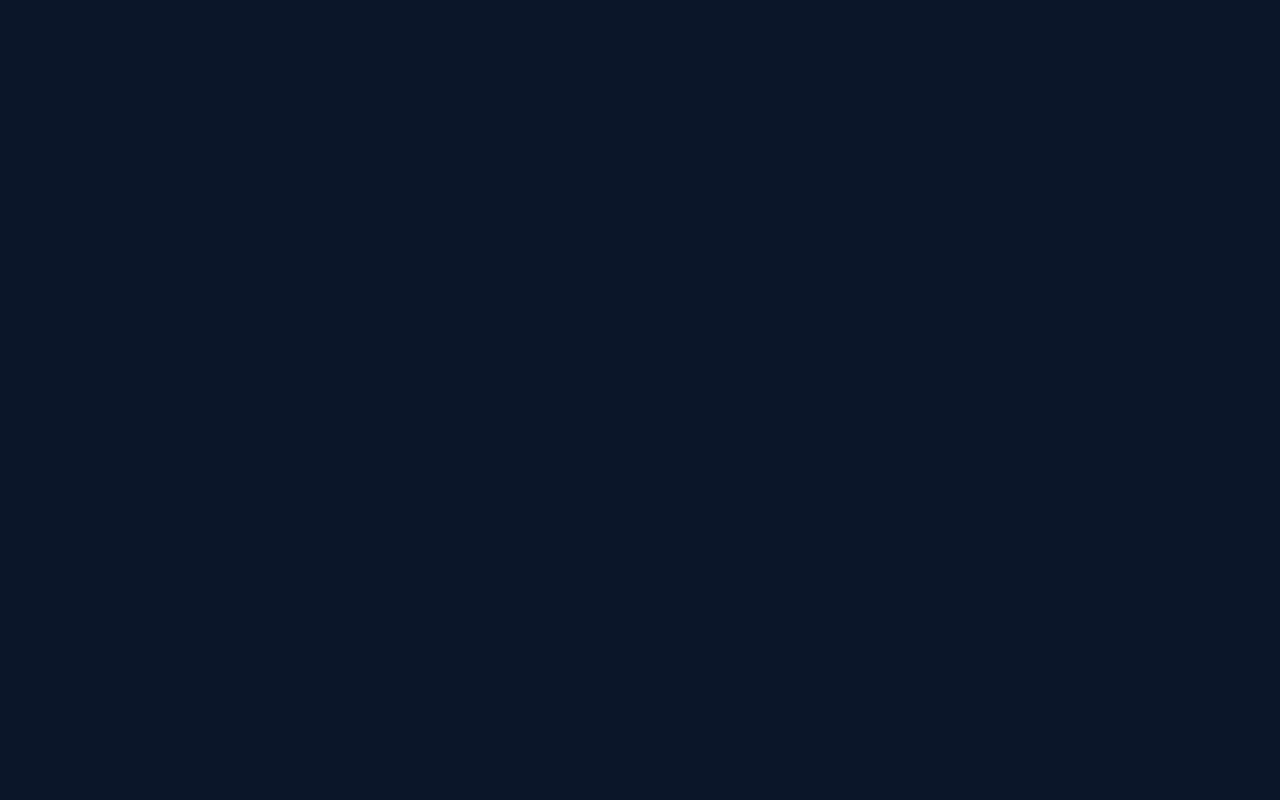
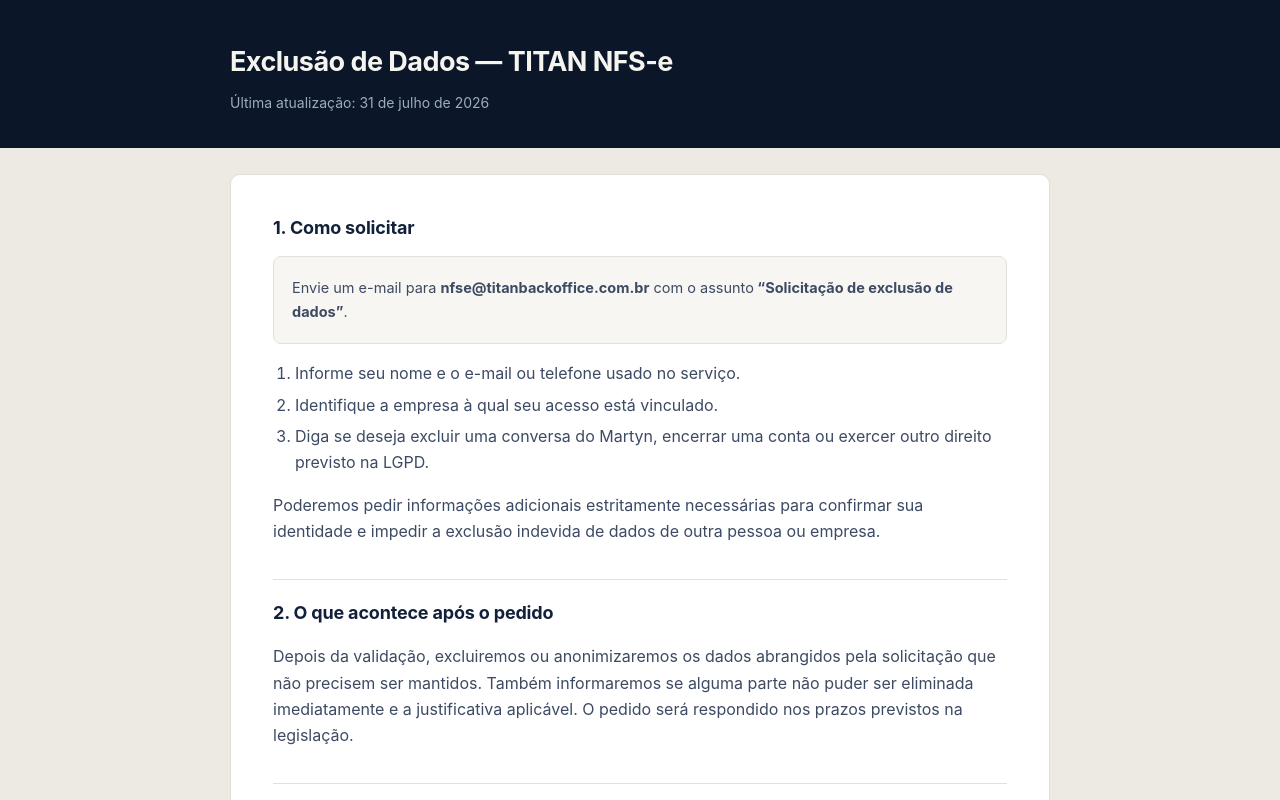
Before and after one commit to m50576963000106-boop/titan-nfse-site, a Next.js app: page /exclusao-de-dados in a window 1280 px wide. Before the commit this address had no page. Built offline with nearby package versions, Linux system fonts and the light colour scheme.

Commit message:
feat: publicar rotas legais no dominio oficial

```diff
--- /dev/null
+++ b/app/exclusao-de-dados/page.tsx
@@ -0,0 +1,84 @@
+import type { Metadata } from "next";
+import Link from "next/link";
+
+export const metadata: Metadata = {
+  title: "Exclusão de Dados — TITAN NFS-e",
+  description:
+    "Instruções para solicitar a exclusão de conta e de dados pessoais tratados pelo TITAN NFS-e e pelo Martyn.",
+  alternates: { canonical: "/exclusao-de-dados" },
+};
+
+const ATUALIZACAO = "31 de julho de 2026";
+
+export default function ExclusaoDeDados() {
+  return (
+    <main className="legal">
+      <header className="legal-head">
+        <div className="legal-in">
+          <h1>Exclusão de Dados — TITAN NFS-e</h1>
+          <p>Última atualização: {ATUALIZACAO}</p>
+        </div>
+      </header>
+
+      <article className="legal-doc">
+        <h2>1. Como solicitar</h2>
+        <div className="legal-box">
+          <p>
+            Envie um e-mail para <b>nfse@titanbackoffice.com.br</b> com o assunto
+            <b> “Solicitação de exclusão de dados”</b>.
+          </p>
+        </div>
+        <ol>
+          <li>Informe seu nome e o e-mail ou telefone usado no serviço.</li>
+          <li>Identifique a empresa à qual seu acesso está vinculado.</li>
+          <li>
+            Diga se deseja excluir uma conversa do Martyn, encerrar uma conta ou exercer
+            outro direito previsto na LGPD.
+          </li>
+        </ol>
+        <p>
+          Poderemos pedir informações adicionais estritamente necessárias para confirmar sua
+          identidade e impedir a exclusão indevida de dados de outra pessoa ou empresa.
+        </p>
+
+        <h2>2. O que acontece após o pedido</h2>
+        <p>
+          Depois da validação, excluiremos ou anonimizaremos os dados abrangidos pela
+          solicitação que não precisem ser mantidos. Também informaremos se alguma parte não
+          puder ser eliminada imediatamente e a justificativa aplicável. O pedido será
+          respondido nos prazos previstos na legislação.
+        </p>
+
+        <h2>3. Dados que podem precisar ser preservados</h2>
+        <p>
+          Documentos fiscais, registros contábeis, comprovantes, trilhas de auditoria, dados
+          necessários à prevenção de fraude e informações relacionadas ao exercício regular de
+          direitos podem ser mantidos durante os prazos legais ou regulatórios. Nesse período,
+          o uso fica limitado às finalidades de preservação e segurança.
+        </p>
+
+        <h2>4. WhatsApp e Meta</h2>
+        <p>
+          A solicitação pode abranger dados de atendimento e conversas armazenados pela TITAN.
+          Dados mantidos diretamente pela Meta ou pelo WhatsApp também devem ser administrados
+          pelos controles e políticas disponibilizados por essas plataformas.
+        </p>
+
+        <h2>5. Controladora e contato</h2>
+        <div className="legal-box">
+          <p><b>TITAN BACKOFFICE SERVIÇOS ADMINISTRATIVOS LTDA</b></p>
+          <p>Nome fantasia: TITAN SOLUÇÕES</p>
+          <p>CNPJ 67.261.200/0001-79</p>
+          <p>R. Frederico Müller, 510 — Campo Comprido</p>
+          <p>Curitiba/PR — CEP 81.220-170</p>
+          <p>E-mail: nfse@titanbackoffice.com.br · Telefone: (41) 3012-2998</p>
+        </div>
+
+        <p className="legal-foot">
+          Consulte também nossa <Link href="/politica-de-privacidade">Política de Privacidade</Link>
+          {" "}e os <Link href="/termos-de-uso">Termos de Uso</Link>.
+        </p>
+      </article>
+    </main>
+  );
+}
--- a/app/privacidade/page.tsx
+++ b/app/privacidade/page.tsx
@@ -7,7 +7,7 @@
     "Como o TITAN NFS-e trata os dados pessoais de clientes, usuários e tomadores de serviço, conforme a LGPD.",
 };
 
-const ATUALIZACAO = "27 de julho de 2026";
+const ATUALIZACAO = "31 de julho de 2026";
 
 export default function Privacidade() {
   return (
@@ -271,7 +271,7 @@
           <br />
           R. Frederico Müller, 510 — Campo Comprido — Curitiba/PR — CEP 81.220-170
           <br />
-          Veja também os <Link href="/termos">Termos de Uso</Link>.
+          Veja também os <Link href="/termos-de-uso">Termos de Uso</Link>.
         </p>
       </article>
     </main>
--- a/app/termos/page.tsx
+++ b/app/termos/page.tsx
@@ -7,7 +7,7 @@
     "Condições de uso do TITAN NFS-e: responsabilidades, planos, certificado digital, disponibilidade e cancelamento.",
 };
 
-const ATUALIZACAO = "27 de julho de 2026";
+const ATUALIZACAO = "31 de julho de 2026";
 
 export default function Termos() {
   return (
@@ -40,7 +40,7 @@
         </p>
         <p>
           O tratamento de dados pessoais é descrito na{" "}
-          <Link href="/privacidade">Política de Privacidade</Link>, que faz parte destes Termos.
+          <Link href="/politica-de-privacidade">Política de Privacidade</Link>, que faz parte destes Termos.
         </p>
 
         <h2>2. O que o TITAN faz — e o que ele não faz</h2>
@@ -282,7 +282,7 @@
           <br />
           R. Frederico Müller, 510 — Campo Comprido — Curitiba/PR — CEP 81.220-170
           <br />
-          Veja também a <Link href="/privacidade">Política de Privacidade</Link>.
+          Veja também a <Link href="/politica-de-privacidade">Política de Privacidade</Link>.
         </p>
       </article>
     </main>
```
Also changed, not shown: app/politica-de-privacidade/page.tsx (added, +11 -0 lines), app/termos-de-uso/page.tsx (added, +11 -0 lines), 1 other file (tests, documents, lock files or other folders).
